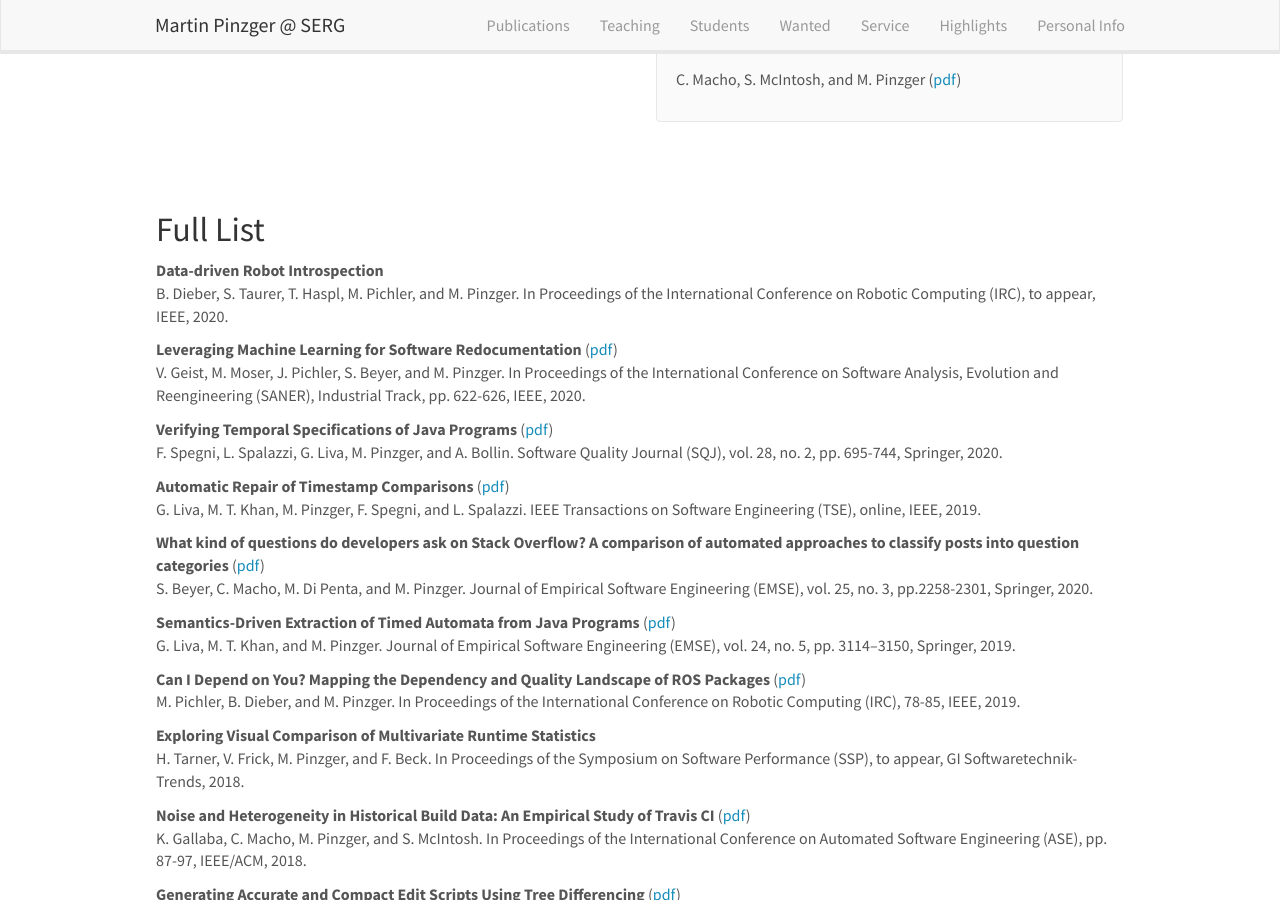
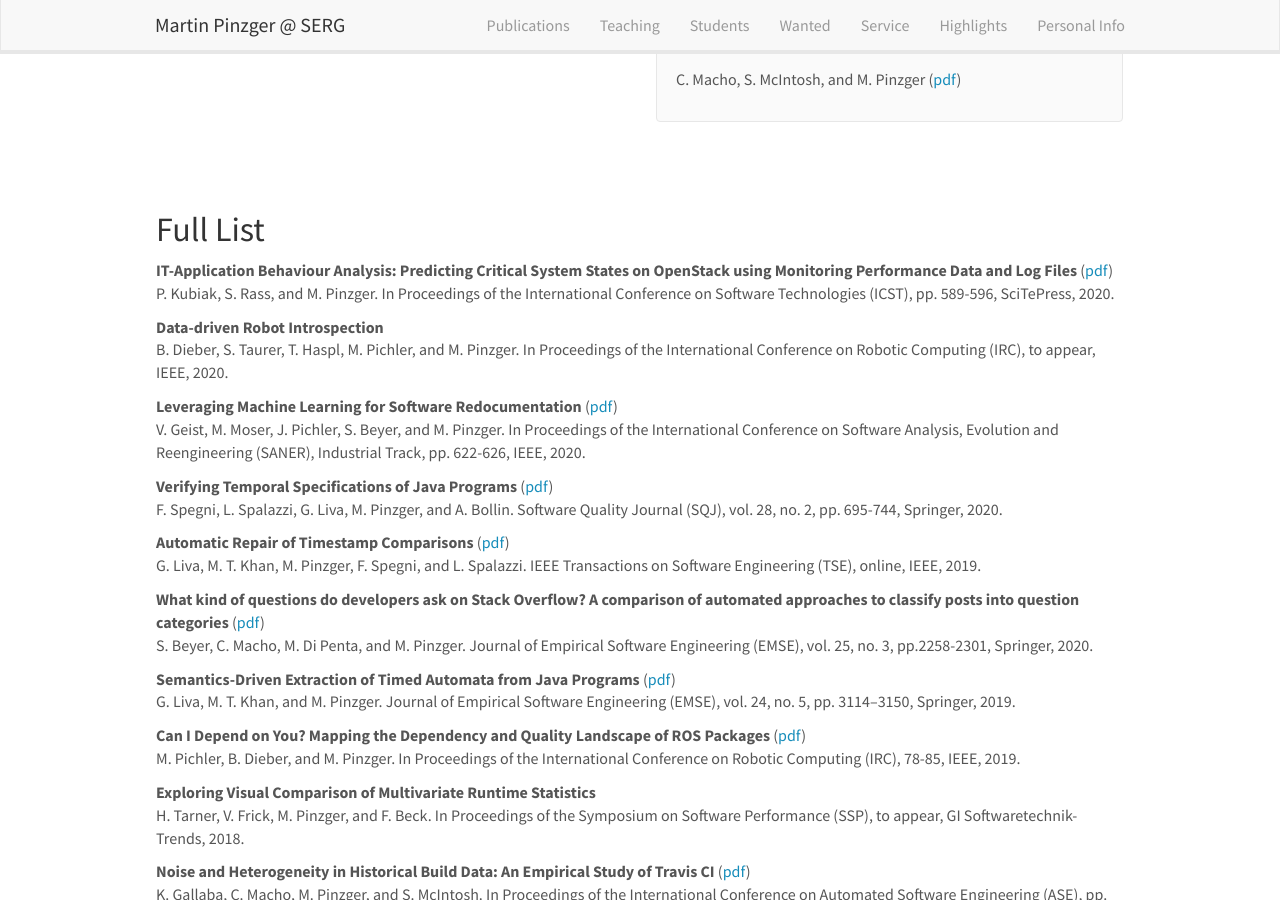
Before and after one commit to pinzger/pinzger.github.io, a Jekyll site: the page built from _pages/publications.md, in a window 1280 px wide and 900 px high, scrolled down 1440 px. Built offline with Jekyll 4.4.1, drawn with Linux system fonts in a browser that asks for light colours; nearby versions of some CDN libraries.

Commit message:
added Patrick's paper

```diff
--- a/_data/publist.yml
+++ b/_data/publist.yml
@@ -1,3 +1,16 @@
+- title: "IT-Application Behaviour Analysis: Predicting Critical System States on OpenStack using Monitoring Performance Data and Log Files"
+  image:
+  authors: P. Kubiak, S. Rass, and M. Pinzger
+  proceedings: In Proceedings of the International Conference on Software Technologies (ICST)
+  pages: pp. 589-596
+  publisher: SciTePress
+  year: 2020
+  description:
+  link:
+    url: ../papers/Kubiak2020-itm.pdf
+    display: pdf
+  highlight:
+
 - title: "Data-driven Robot Introspection"
   image:
   authors: B. Dieber, S. Taurer, T. Haspl, M. Pichler, and M. Pinzger
```
Also changed, not shown: 1 other file.
